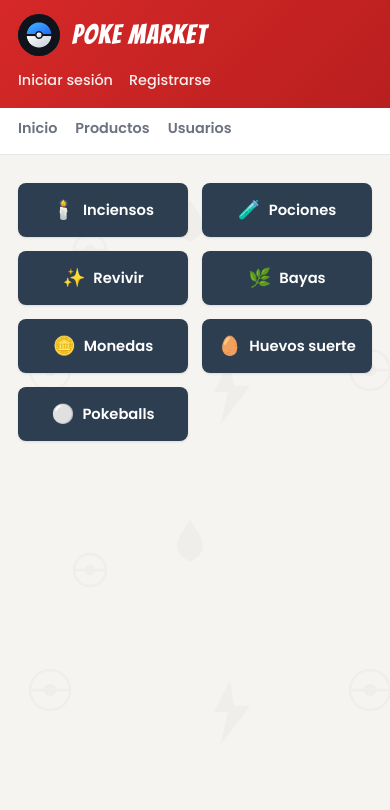
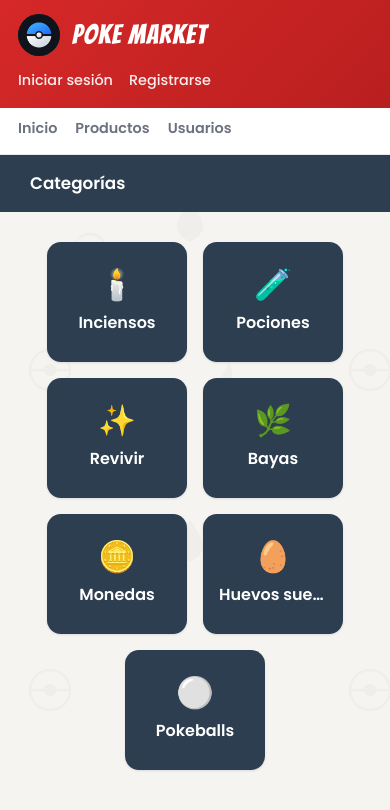
Before and after one commit to MaxisotooH/Poke-Market, a Django app: page /productos/ in a window 390 px wide. Shown: the top 810 px of the page. Run offline with Django 5.2, Linux system fonts and the light colour scheme.

Commit message:
Rediseno de la grilla de categorias para aprovechar mejor el espacio
Con solo 7 categorias fijas, la fila angosta de botones dejaba un
vacio grande debajo. Se reemplaza por tarjetas mas grandes (icono
arriba, nombre abajo) en un contenedor flexbox con wrap que centra
tanto la fila completa (4) como la incompleta (3), y ocupa mas alto
de la pagina via min-height + padding generoso. Ajustes de tamano en
el breakpoint mobile.

Co-Authored-By: Claude Sonnet 5 <noreply@anthropic.com>

```diff
--- a/static/shopApp/shop.css
+++ b/static/shopApp/shop.css
@@ -277,37 +277,44 @@ p {
 }
 
 /* ============================================
-   Barra de categorías (home.html) — CSS Grid,
-   todos los botones con el mismo ancho y alto.
+   Barra de categorías (home.html) — Flexbox con wrap:
+   como solo hay 7 categorías fijas, tarjetas grandes +
+   centrado horizontal y vertical aprovechan el espacio de
+   la página en vez de una fila angosta pegada arriba.
+   Flexbox (en vez de Grid) además centra automáticamente
+   la última fila aunque quede incompleta (7 = 4 + 3).
    ============================================ */
 .shop-categories {
-    padding: 28px 30px;
-    display: grid;
-    grid-template-columns: repeat(auto-fill, minmax(150px, 1fr));
-    gap: 14px;
-    max-width: 1200px;
+    padding: 60px 30px 80px;
+    display: flex;
+    flex-wrap: wrap;
+    align-content: center;
+    justify-content: center;
+    align-items: stretch;
+    gap: 24px;
+    max-width: 1000px;
+    min-height: calc(100vh - 260px); /* usa el alto disponible bajo header/nav/subtítulo */
     margin: 0 auto;
 }
 
 .category-btn {
     display: flex;
+    flex-direction: column;
     align-items: center;
     justify-content: center;
-    gap: 8px;
-    height: 54px;
-    padding: 0 14px;
+    gap: 10px;
+    width: 190px;
+    height: 150px;
+    padding: 0 16px;
     text-align: center;
 
     font-family: var(--fuente-base);
     font-weight: 600;
-    font-size: 0.92rem;
+    font-size: 1rem;
     text-decoration: none;
-    white-space: nowrap;    /* evita que títulos de 2 palabras rompan la altura uniforme */
-    overflow: hidden;
-    text-overflow: ellipsis;
 
     border: none;
-    border-radius: var(--radio-sm);
+    border-radius: var(--radio-md);
     /* Estado por defecto ("inactivo"): gris oscuro. */
     background-color: var(--color-texto);
     color: #ffffff;
@@ -317,8 +324,15 @@ p {
 
 /* Ícono (emoji) que identifica cada categoría a simple vista. */
 .category-btn-icon {
-    font-size: 1.15rem;
+    font-size: 2.4rem;
     line-height: 1;
+}
+
+.category-btn-label {
+    white-space: nowrap;    /* evita que títulos de 2 palabras rompan la altura uniforme */
+    overflow: hidden;
+    text-overflow: ellipsis;
+    max-width: 100%;
 }
 
 /* Estado "activo": rojo, al pasar el mouse o enfocar con teclado. */
@@ -326,7 +340,7 @@ p {
 .category-btn:focus-visible {
     background-color: var(--color-acento);
     color: #ffffff;
-    transform: translateY(-2px);
+    transform: translateY(-4px);
     box-shadow: var(--sombra-md);
 }
 
@@ -615,6 +629,22 @@ p {
         padding-right: 18px;
     }
 
+    .shop-categories {
+        padding-top: 30px;
+        padding-bottom: 40px;
+        gap: 16px;
+        min-height: 0;    /* en mobile no forzamos alto de viewport completo */
+    }
+
+    .category-btn {
+        width: 140px;
+        height: 120px;
+    }
+
+    .category-btn-icon {
+        font-size: 1.9rem;
+    }
+
     .shop-products {
         grid-template-columns: repeat(auto-fill, minmax(130px, 1fr));
         gap: 12px;
--- a/templates/shopApp/home.html
+++ b/templates/shopApp/home.html
@@ -1,11 +1,16 @@
 <!-- home.html: página de inicio de la tienda (ruta /), renderizada por
-     la vista shopApp.views.home. Muestra un botón por cada categoría. -->
+     la vista shopApp.views.home. Muestra una tarjeta por cada categoría. -->
 
 {% extends "shopApp/shop_base.html" %}
 
 {% block title %}Poke Market{% endblock %}
 
 {% block content %}
+    <!-- Barra de contexto: como solo hay 7 categorías fijas, esta franja
+         más el padding generoso de .shop-categories evitan que la página
+         se vea vacía debajo del menú. -->
+    <div class="shop-subtitle">Categorías</div>
+
     <div class="shop-categories">
        <!-- El bucle recorre pares (slug, data) ya preparados por la vista.
            Así evitamos chocar con el método .items() del diccionario. -->
@@ -13,14 +18,15 @@
             <!-- La etiqueta url genera /<slug>/ usando el
                  name="shop_categoria" definido en shopApp/urls.py, pasándole
                  "slug" como parámetro de la URL. Todos los botones comparten
-                 la clase category-btn: mismo ancho/alto (CSS Grid en
-                 .shop-categories) y mismo estilo, con el rojo de acento
-                 solo al pasar el mouse/enfocar. data.icono es el emoji que
+                 la clase category-btn: mismo ancho/alto (flexbox con wrap en
+                 .shop-categories, así la última fila incompleta queda
+                 centrada) y mismo estilo, con el rojo de acento solo al
+                 pasar el mouse/enfocar. data.icono es el emoji que
                  identifica visualmente la categoría (ver CATEGORIAS en
                  shopApp/views.py). -->
             <a href="{% url 'shop_categoria' slug %}" class="category-btn">
                 <span class="category-btn-icon" aria-hidden="true">{{ data.icono }}</span>
-                {{ data.titulo }}
+                <span class="category-btn-label">{{ data.titulo }}</span>
             </a>
         {% endfor %}
     </div>
```
